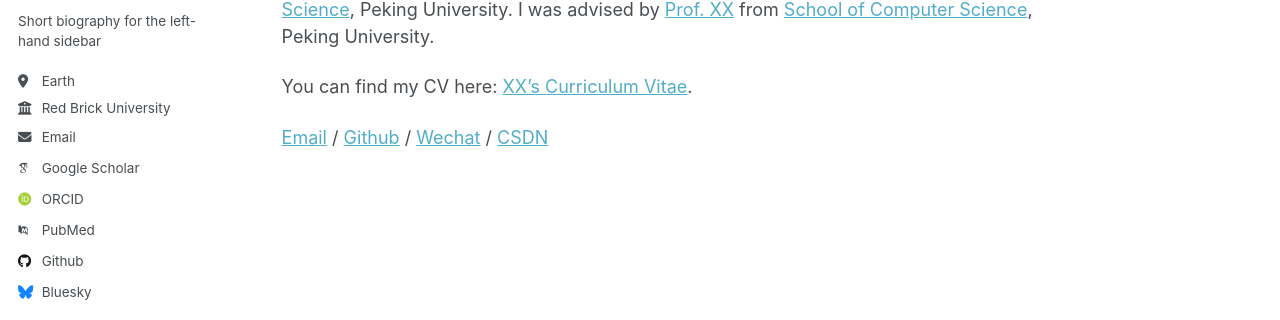
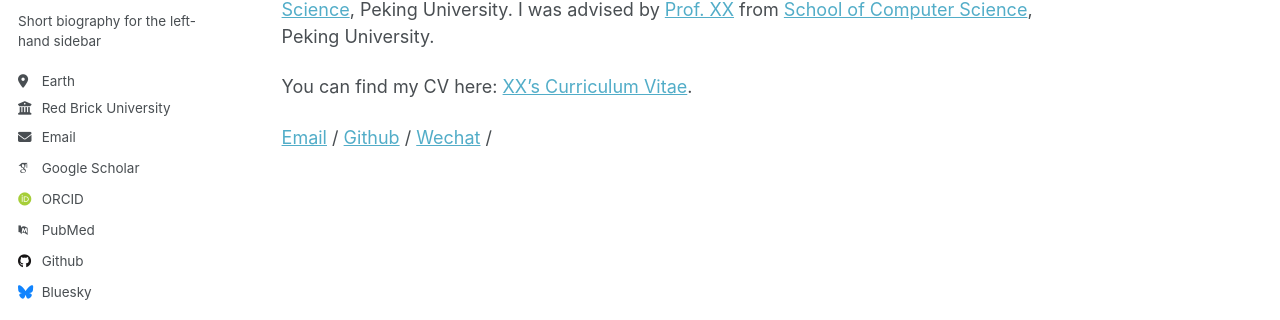
Before and after one commit to guo060528/guo060528.github.io, a Jekyll site: the page built from _pages/about.md, in a window 1280 px wide. Shown: the part 312-632 px from the top of the page. Built offline with Jekyll 4.4.1, drawn with Linux system fonts in a browser that asks for light colours; some web fonts are replaced.

Commit message:
Update about.md

```diff
--- a/_pages/about.md
+++ b/_pages/about.md
@@ -14,4 +14,4 @@ I am very fortunate to be advised by [Prof. XXX](https://www.XXX.com/) of XXX La
 
 You can find my CV here: [XX's Curriculum Vitae](../assets/Curriculum_Vitae.pdf).
 
-[Email](mailto:XX@stu.pku.edu.cn) / [Github](https://github.com/QiuDi233) / [Wechat](../images/wechat.jpg) / [CSDN](https://blog.csdn.net/qd1813100174?spm=1000.2115.3001.5343)
+[Email](mailto:XX@stu.pku.edu.cn) / [Github](https://github.com/guo060528) / [Wechat](../images/wechat.jpg) /
```
